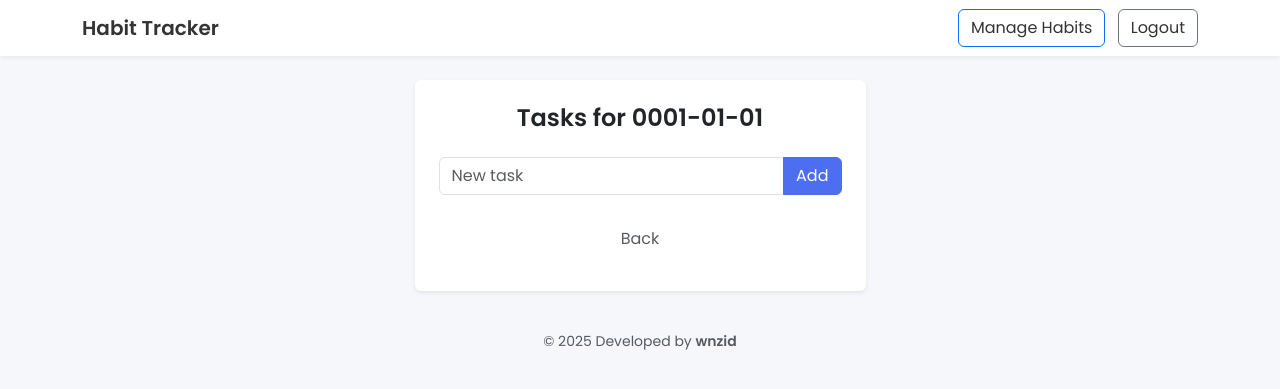
After one commit to wnzid/DayByDay, a Flask app: page /planner/1/1/1 in a window 1280 px wide. The commit adds this page. Shown: the top 389 px of the page. Run offline with Flask 3, Linux system fonts and the light colour scheme; the visitor is signed in with stand-in values (Sample User, id 1); data that the repository does not hold is empty; some libraries are stand-ins or nearby versions.

Commit message:
Add monthly planner feature

```diff
--- a/app.py
+++ b/app.py
@@ -72,6 +72,24 @@ def get_next_color(db, user_id):
     return COLOR_PALETTE[0]
 
 
+def ensure_planner_table():
+    """Create planner_tasks table if it does not exist."""
+    db = get_db()
+    cur = db.cursor()
+    cur.execute(
+        """
+        CREATE TABLE IF NOT EXISTS planner_tasks (
+            id SERIAL PRIMARY KEY,
+            user_id INTEGER NOT NULL,
+            task TEXT NOT NULL,
+            date DATE NOT NULL,
+            FOREIGN KEY (user_id) REFERENCES users(id)
+        )
+        """
+    )
+    db.commit()
+
+
 
 @app.route('/')
 def index():
@@ -97,10 +115,108 @@ def habit_tracker():
 
 
 @app.route('/planner')
-def planner():
+def planner_root():
     if 'user_id' not in session:
         return redirect(url_for('login'))
-    return render_template('planner.html')
+    now = datetime.now()
+    return redirect(url_for('planner_view', year=now.year, month=now.month))
+
+
+@app.route('/planner/<int:year>/<int:month>')
+@login_required
+def planner_view(year, month):
+    ensure_planner_table()
+    db = get_db()
+    cur = db.cursor(cursor_factory=psycopg2.extras.DictCursor)
+    cur.execute(
+        """
+        SELECT id, task, date FROM planner_tasks
+        WHERE user_id = %s
+          AND EXTRACT(YEAR FROM date) = %s
+          AND EXTRACT(MONTH FROM date) = %s
+        """,
+        (session['user_id'], year, month),
+    )
+    rows = cur.fetchall()
+    tasks_by_day = {}
+    for row in rows:
+        day = row['date'].day
+        tasks_by_day.setdefault(day, []).append(row['task'])
+
+    cal = calendar.Calendar()
+    weeks = cal.monthdayscalendar(year, month)
+    month_name = calendar.month_name[month]
+
+    prev_month = month - 1
+    prev_year = year
+    if prev_month < 1:
+        prev_month = 12
+        prev_year -= 1
+    next_month = month + 1
+    next_year = year
+    if next_month > 12:
+        next_month = 1
+        next_year += 1
+
+    return render_template(
+        'planner.html',
+        month_name=month_name,
+        year=year,
+        month=month,
+        weeks=weeks,
+        prev_year=prev_year,
+        prev_month=prev_month,
+        next_year=next_year,
+        next_month=next_month,
+        tasks_by_day=tasks_by_day,
+    )
+
+
+@app.route('/planner/<int:year>/<int:month>/<int:day>', methods=['GET', 'POST'])
+@login_required
+def planner_day(year, month, day):
+    ensure_planner_table()
+    db = get_db()
+    date_str = f"{year:04d}-{month:02d}-{day:02d}"
+    if request.method == 'POST':
+        task = request.form.get('task', '').strip()
+        if task:
+            cur = db.cursor()
+            cur.execute(
+                'INSERT INTO planner_tasks (user_id, task, date) VALUES (%s, %s, %s)',
+                (session['user_id'], task, date_str),
+            )
+            db.commit()
+        return redirect(url_for('planner_day', year=year, month=month, day=day))
+
+    cur = db.cursor(cursor_factory=psycopg2.extras.DictCursor)
+    cur.execute(
+        'SELECT id, task FROM planner_tasks WHERE user_id = %s AND date = %s',
+        (session['user_id'], date_str),
+    )
+    tasks = cur.fetchall()
+    return render_template(
+        'planner_day.html',
+        tasks=tasks,
+        date_str=date_str,
+        year=year,
+        month=month,
+        day=day,
+    )
+
+
+@app.route('/planner/delete/<int:task_id>', methods=['POST'])
+@login_required
+def delete_task(task_id):
+    ensure_planner_table()
+    db = get_db()
+    cur = db.cursor()
+    cur.execute(
+        'DELETE FROM planner_tasks WHERE id = %s AND user_id = %s',
+        (task_id, session['user_id']),
+    )
+    db.commit()
+    return redirect(request.referrer or url_for('planner_root'))
 
 
 @app.route('/calendar/<int:year>/<int:month>')
--- a/schema.sql
+++ b/schema.sql
@@ -1,6 +1,7 @@
 DROP TABLE IF EXISTS users;
 DROP TABLE IF EXISTS habits;
 DROP TABLE IF EXISTS habit_log;
+DROP TABLE IF EXISTS planner_tasks;
 
 CREATE TABLE users (
     id INTEGER PRIMARY KEY AUTOINCREMENT,
@@ -23,3 +24,11 @@ CREATE TABLE habit_log (
     date TEXT NOT NULL,
     FOREIGN KEY(habit_id) REFERENCES habits(id)
 );
+
+CREATE TABLE planner_tasks (
+    id INTEGER PRIMARY KEY AUTOINCREMENT,
+    user_id INTEGER NOT NULL,
+    task TEXT NOT NULL,
+    date TEXT NOT NULL,
+    FOREIGN KEY(user_id) REFERENCES users(id)
+);
--- a/static/style.css
+++ b/static/style.css
@@ -115,3 +115,17 @@ a:visited {
   align-items: center;
   justify-content: center;
 }
+
+.planner-list {
+  list-style: none;
+  padding-left: 0;
+  margin: 6px 0 0 0;
+  font-size: 0.7rem;
+  text-align: left;
+}
+
+.planner-list li {
+  white-space: nowrap;
+  overflow: hidden;
+  text-overflow: ellipsis;
+}
--- /dev/null
+++ b/templates/planner_day.html
@@ -0,0 +1,29 @@
+{% extends 'base.html' %}
+{% block content %}
+<div class="row justify-content-center">
+  <div class="col-md-6 col-lg-5">
+    <div class="card shadow-sm">
+      <div class="card-body p-4">
+        <h1 class="h4 mb-4 text-center fw-semibold">Tasks for {{ date_str }}</h1>
+        <form method="post" class="mb-3">
+          <div class="input-group">
+            <input type="text" name="task" class="form-control" placeholder="New task" required>
+            <button type="submit" class="btn btn-primary">Add</button>
+          </div>
+        </form>
+        <ul class="list-group list-group-flush">
+          {% for t in tasks %}
+          <li class="list-group-item d-flex justify-content-between align-items-center">
+            {{ t['task'] }}
+            <form method="post" action="{{ url_for('delete_task', task_id=t['id']) }}">
+              <button type="submit" class="btn btn-sm btn-outline-danger">Delete</button>
+            </form>
+          </li>
+          {% endfor %}
+        </ul>
+        <p class="mt-3 text-center"><a href="{{ url_for('planner_view', year=year, month=month) }}" class="text-muted">Back</a></p>
+      </div>
+    </div>
+  </div>
+</div>
+{% endblock %}
```
Also changed, not shown: templates/planner.html (+35 -2 lines), README.md.
